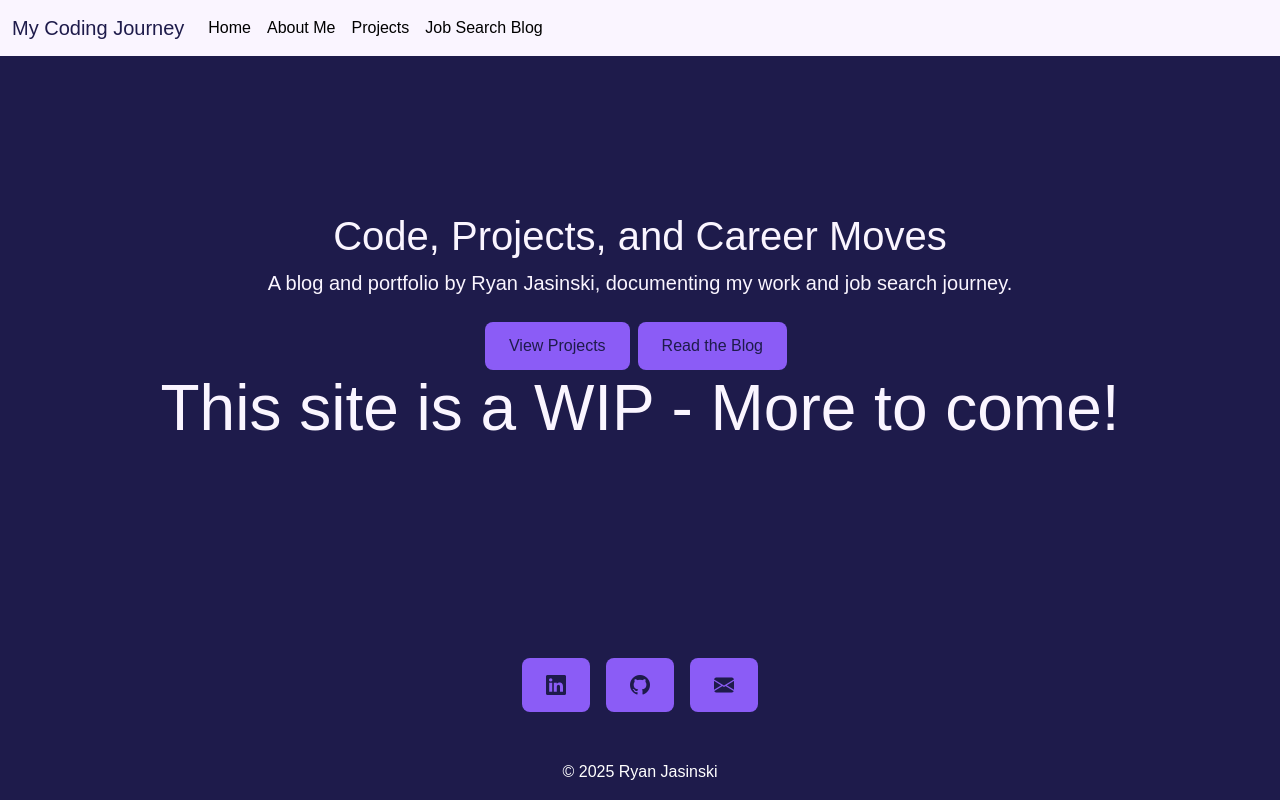
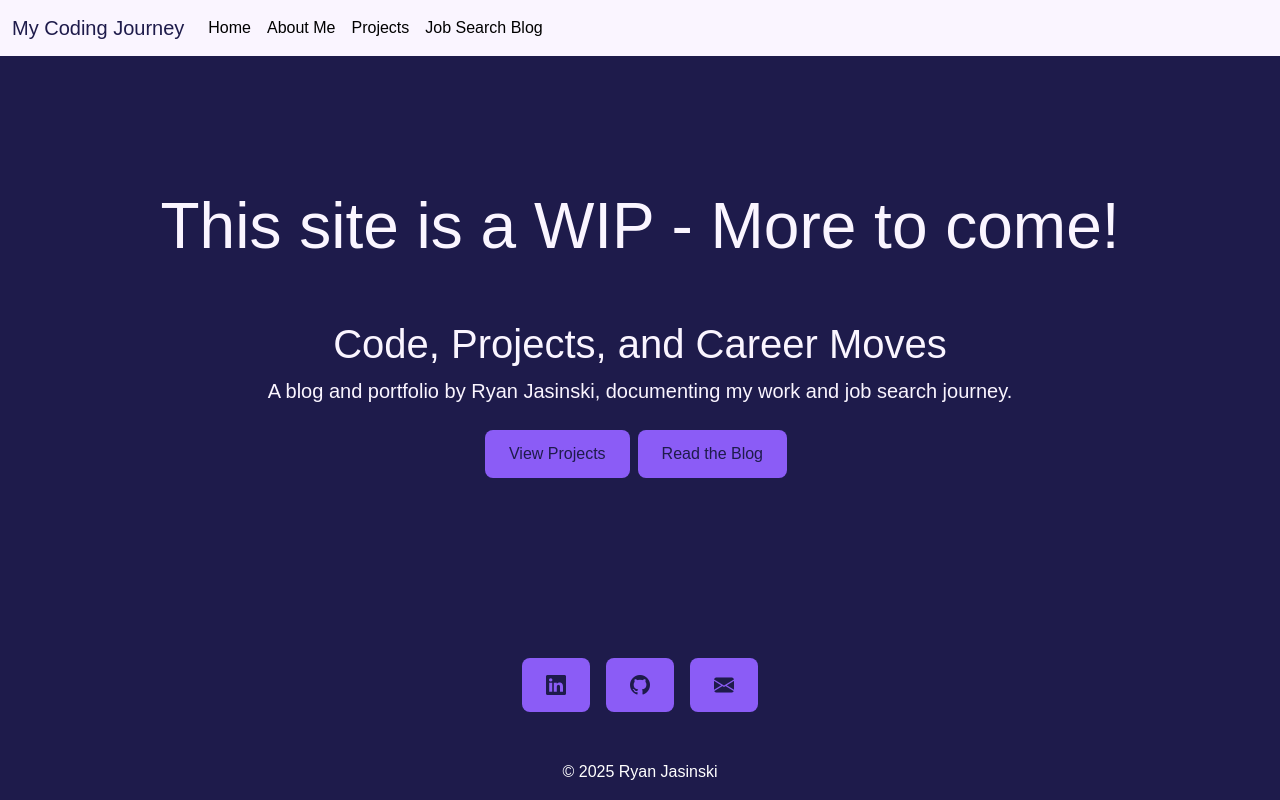
Before and after one commit to codeMonkeyHopeful/portfolio-and-blog, a Next.js app: page / in a window 1280 px wide. Built offline with nearby package versions, Linux system fonts and the light colour scheme.

Commit message:
move and add padding

```diff
--- a/src/app/page.tsx
+++ b/src/app/page.tsx
@@ -8,6 +8,8 @@ export const metadata = {
 export default function Home() {
   return (
     <div className="container py-5 text-center">
+      <h1 className="display-3 pb-5">This site is a WIP - More to come!</h1>
+
       <h1>Code, Projects, and Career Moves</h1>
       <p className="lead">
         A blog and portfolio by <strong>Ryan Jasinski</strong>, documenting my
@@ -21,7 +23,6 @@ export default function Home() {
           Read the Blog
         </Link>
       </div>
-      <h1 className="display-3">This site is a WIP - More to come!</h1>
     </div>
   );
 }
```
